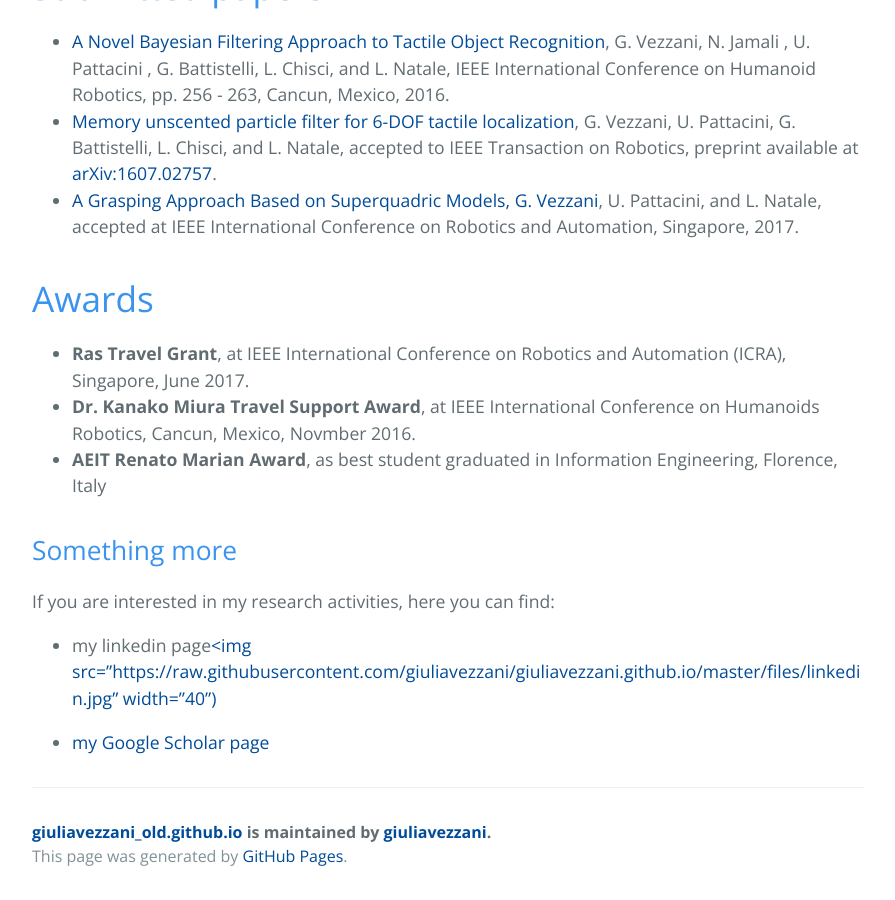
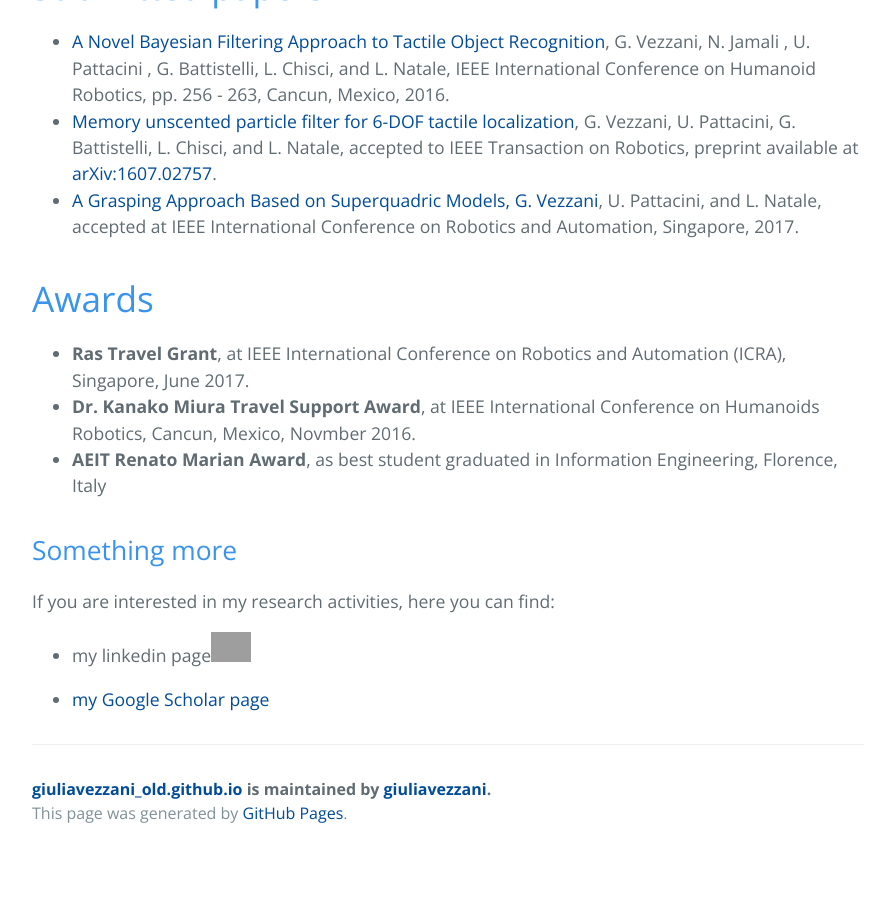
Before and after one commit to giuliavezzani/giuliavezzani_old.github.io, a Jekyll site: the page built from index.md, in a window 1280 px wide and 900 px high, scrolled down 1858 px. Shown: the whole window, without its empty margins (192-1087 px from the left). Built offline with Jekyll 4.4.1, drawn with Linux system fonts in a browser that asks for light colours; our own code applies the rules of GitHub Pages for plain Markdown files; after the commit the page ends 2715 px from its top, so only the background shows below that; grey boxes are pictures that could not be loaded.

Commit message:
Update index.md

```diff
--- a/index.md
+++ b/index.md
@@ -105,6 +105,6 @@ advancement of the theory and practice of systems and control.</p>
 ## Something more
 If you are interested in my research activities, here you can find:
 
-- my linkedin page[<img src="https://raw.githubusercontent.com/giuliavezzani/giuliavezzani.github.io/master/files/linkedin.jpg" width="40")](https://it.linkedin.com/in/giuliavezzani)
+- my linkedin page[<img src="https://raw.githubusercontent.com/giuliavezzani/giuliavezzani.github.io/master/files/linkedin.jpg" width="40">](https://it.linkedin.com/in/giuliavezzani)
 
 - [my Google Scholar page](https://scholar.google.it/citations?user=Zlpuln8AAAAJ&hl=it)
```
